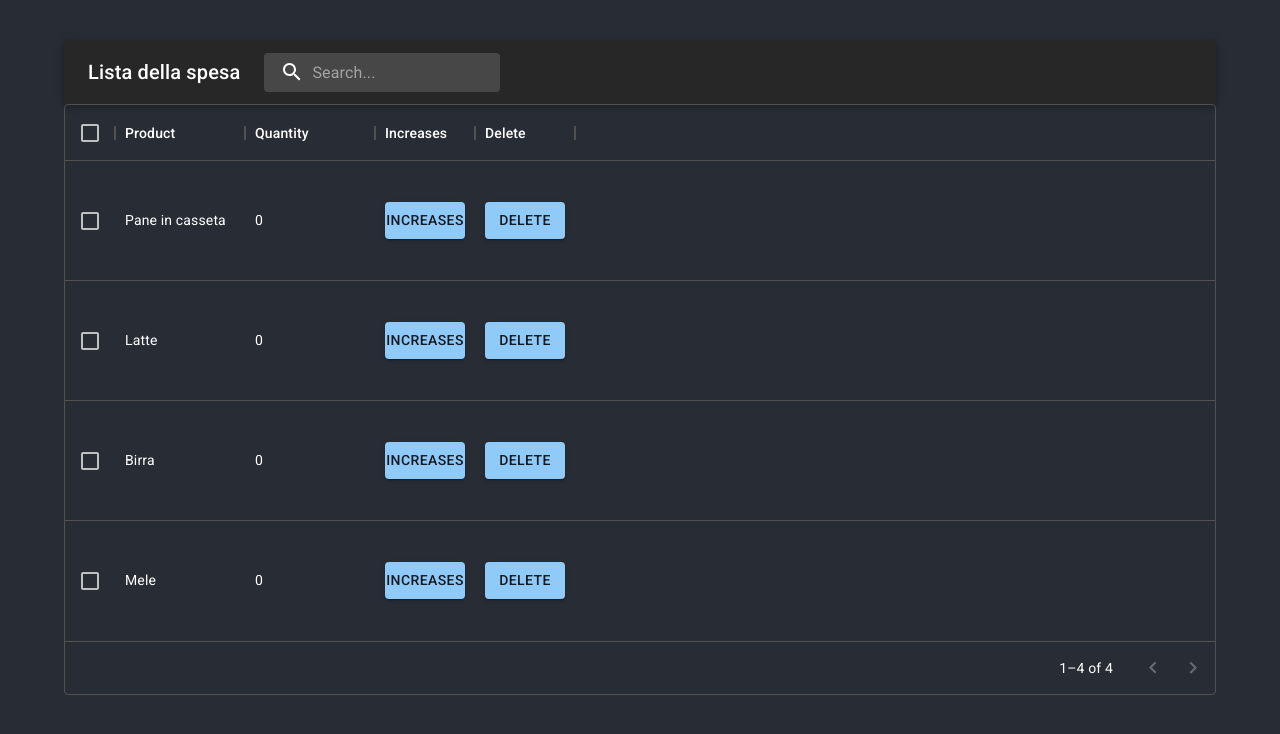
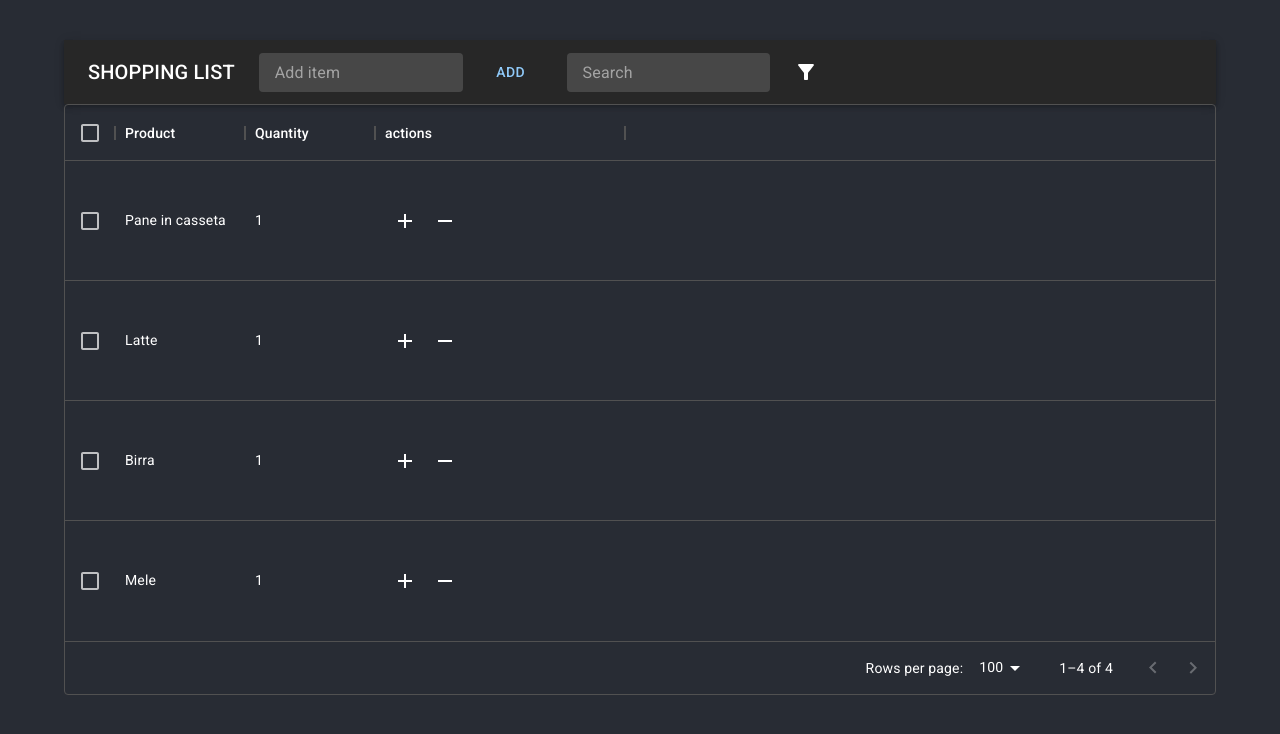
Before and after one commit to 0d1n92/react-shopping-list, a React (Create React App) app: page / in a window 1280 px wide. Shown: the top 734 px of the page. Built offline with nearby package versions, Linux system fonts and the light colour scheme.

Commit message:
add search filter

```diff
--- a/src/components/BoxToolbar.js
+++ b/src/components/BoxToolbar.js
@@ -1,12 +1,28 @@
-import React from "react";
+import { useContext, useState } from 'react';
 import Typography from '@mui/material/Typography';
-import ToolBarSearch from './ToolBarSearch';
+import ToolBarInput from './ToolBarInput';
+import ListContext from '../store/list-context';
+import FilterAltIcon from '@mui/icons-material/FilterAlt';
 
-import { AppBar,Toolbar } from '@mui/material';
+import { AppBar, Button, IconButton, Toolbar } from '@mui/material';
 
+const BoxToolbar = (props) => {
+  const [enteredItem, setEnteredItem]= useState('');
+  const listCtx = useContext(ListContext);
 
-const BoxToolbar = () => {
-  return (
+  const onChangeAddItem = (e) => {
+		e.preventDefault();
+		setEnteredItem(e.target.value);
+	};
+  const addItemHeadler =() => {
+      listCtx.addItem({
+				id: listCtx.items[listCtx.items.length -1].id ++,
+				name: enteredItem,
+				qty: 1,
+			});
+  }
+
+	return (
 		<AppBar position="static">
 			<Toolbar>
 				<Typography
@@ -15,12 +31,23 @@ const BoxToolbar = () => {
 					component="div"
 					sx={{ display: { xs: 'none', sm: 'block' } }}
 				>
-					Lista della spesa
+					SHOPPING LIST
 				</Typography>
-				<ToolBarSearch placeholder={'Search...'}></ToolBarSearch>
+				<ToolBarInput
+					onChange={onChangeAddItem}
+					placeholder={'Add item'}
+				></ToolBarInput>
+				<Button onClick={addItemHeadler}>Add</Button>
+				<ToolBarInput
+					onChange={props.onSearch}
+					placeholder={'Search'}
+				></ToolBarInput>
+				<IconButton title="filtra per completati" onClick={props.filterChecked}>
+					<FilterAltIcon />
+				</IconButton>
 			</Toolbar>
 		</AppBar>
 	);
-}
+};
 
 export default BoxToolbar;
--- a/src/components/ListsContainer.js
+++ b/src/components/ListsContainer.js
@@ -1,49 +1,91 @@
 
-import { Button, Grid} from '@mui/material';
-import { DataGrid } from '@mui/x-data-grid';
+import { Grid} from '@mui/material';
+import { DataGrid, } from '@mui/x-data-grid';
 import { Container } from "@mui/system";
-import { useContext } from 'react';
+import { Fragment, useContext, useState} from 'react';
 import ListContext from '../store/list-context';
 import BoxToolbar from "./BoxToolbar";
+import IconButton from '@mui/material/IconButton';
+import AddIcon from '@mui/icons-material/Add';
+import RemoveIcon from '@mui/icons-material/Remove';
 
 const ListContainer = () => {
   const listCtx = useContext(ListContext);
+  const [rowTable, setRowTable] = useState(listCtx.items);
+  const [filtred, setFiltered] = useState(false);
+  const handleRowSearch = (e) => {
+    if (e.target.value.length > 3) {
+      let finded= [];
+			rowTable.forEach((item) => {
+        if(item.name.toLowerCase().includes(e.target.value.toLowerCase())){
+            finded.push(item);
+        }
+			});
+      setRowTable(finded);
+    } else {
+      setRowTable(listCtx.items);
+    }
+	};
+  const handleFilter = (e)=> {
+      e.preventDefault();
+      if(!filtred){
+        setFiltered(true);
+        let finded = listCtx.items.filter((item) => {
+          return item.checked === true;
+        });
+        setRowTable(finded);
+      } else {
+        setFiltered(false);
+        setRowTable(listCtx.items);
+      }
+    }
+  const handleCellClick = (param, event) => {
+		event.stopPropagation();
+     listCtx.checkItem(param);
+	};
+
+
+ const handleRowEditCommit= (params,e) => {
+		listCtx.updateItem(params)
+  };
+
   const columns = [
 		{
 			field: 'name',
 			headerName: 'Product',
 			width: 130,
+			editable: true,
 		},
 		{ field: 'qty', headerName: 'Quantity', width: 130 },
 		{
-			field: 'Increases',
+			field: 'actions',
+      width: 250,
 			renderCell: (rowItem) => {
 				return (
-					<Button
-						variant="contained"
-						color="primary"
-						onClick={(e) => {
-							listCtx.addItem({ ...rowItem.row, qty: 1 });
-						}}
-					>
-						Increases
-					</Button>
-				);
-			},
-		},
-		{
-			field: 'Delete',
-			renderCell: (rowItem) => {
-				return (
-					<Button
-						variant="contained"
-						color="primary"
-						onClick={(event) => {
-							listCtx.removeItem(rowItem.row.id);
-						}}
-					>
-						Delete
-					</Button>
+					<Fragment>
+						<IconButton
+							onClick={(e) => {
+								listCtx.addItem({ ...rowItem.row, qty: 1 });
+                rowItem.row.qty += 1
+
+							}}
+							aria-label="delete"
+						>
+							<AddIcon />
+						</IconButton>
+
+						<IconButton
+							onClick={(event) => {
+								listCtx.removeItem(rowItem.row.id);
+                rowItem.row.qty -= 1;
+                if(rowItem.row.qty < 1 ){
+
+                }
+							}}
+						>
+							<RemoveIcon />
+						</IconButton>
+					</Fragment>
 				);
 			},
 		},
@@ -51,16 +93,16 @@ const ListContainer = () => {
   return (
 		<Container>
 			<Grid container justify="center">
-				<BoxToolbar />
+				<BoxToolbar filterChecked={handleFilter} onSearch={handleRowSearch} />
 				<DataGrid
+					disableSelectionOnClick={true}
 					autoHeight={true}
 					rowHeight={120}
-					rows={listCtx.items}
+					rows={rowTable}
 					columns={columns}
-					pageSize={5}
+					onCellEditCommit={handleRowEditCommit}
 					checkboxSelection
-					/* onCellClick={handleCellClick}
-					onRowClick={handleRowClick} */
+					onCellClick={handleCellClick}
 				/>
 			</Grid>
 		</Container>
--- a/src/components/ToolBarSearch.js
+++ b/src/components/ToolBarInput.js
@@ -1,25 +1,12 @@
-import React from "react";
-import SearchIcon from '@mui/icons-material/Search';
+
 import { styled, alpha } from '@mui/material/styles';
 import InputBase from '@mui/material/InputBase';
-
-
-const SearchIconWrapper = styled('div')(({ theme }) => ({
-	padding: theme.spacing(0, 2),
-	height: '100%',
-	position: 'absolute',
-	pointerEvents: 'none',
-	display: 'flex',
-	alignItems: 'center',
-	justifyContent: 'center',
-}));
 
 const StyledInputBase = styled(InputBase)(({ theme }) => ({
 	color: 'inherit',
 	'& .MuiInputBase-input': {
 		padding: theme.spacing(1, 1, 1, 0),
-		// vertical padding + font size from searchIcon
-		paddingLeft: `calc(1em + ${theme.spacing(4)})`,
+		paddingLeft: theme.spacing(2),
 		transition: theme.transitions.create('width'),
 		width: '100%',
 		[theme.breakpoints.up('md')]: {
@@ -44,13 +31,13 @@ const Search = styled('div')(({ theme }) => ({
 	},
 }));
 
-const ToolBarSearch = (props) => {
+
+const ToolBarInput = (props) => {
+
 	return (
 		<Search>
-			<SearchIconWrapper>
-				<SearchIcon />
-			</SearchIconWrapper>
 			<StyledInputBase
+				onChange={props.onChange}
 				placeholder={props.placeholder}
 				inputProps={{ 'aria-label': 'search' }}
 			/>
@@ -58,4 +45,4 @@ const ToolBarSearch = (props) => {
 	);
 };
 
-export default ToolBarSearch;
+export default ToolBarInput;
--- a/src/data/Products.js
+++ b/src/data/Products.js
@@ -2,22 +2,26 @@ const PRODUCTS = [
 	{
 		id: 1,
 		name: 'Pane in casseta',
-		qty: 0,
+		qty: 1,
+		checked: false,
 	},
 	{
 		id: 2,
 		name: 'Latte',
-		qty: 0,
+		qty: 1,
+		checked: false,
 	},
 	{
 		id: 3,
 		name: 'Birra',
-		qty: 0,
+		qty: 1,
+		checked: false,
 	},
 	{
 		id: 4,
 		name: 'Mele',
-		qty: 0,
+		qty: 1,
+		checked: false,
 	},
 ];
 
--- a/src/store/ListProvider.js
+++ b/src/store/ListProvider.js
@@ -1,3 +1,4 @@
+import { PanoramaRounded } from '@mui/icons-material';
 import { useReducer } from 'react';
 import PRODUCTS from '../data/Products';
 
@@ -9,19 +10,33 @@ const defaultListState = {
 const listReducer = (state, action) => {
   // eslint-disable-next-line default-case
   switch (action.type) {
-    case 'ADD':
-      return addToList(state,action);
-    case 'REMOVE':
-      return removeToList(state,action)
-    default:
-    return defaultListState;
+		case 'ADD':
+			return addToList(state, action);
+		case 'REMOVE':
+			return removeToList(state, action);
+		case 'UPDATE':
+			return updateItem(state, action);
+		case 'CHECK':
+			return checkedToList(state, action);
+		default:
+			return defaultListState;
+	}
+}
 
-  }
+const updateItem = (state, action) => {
+  const existingListItemIndex = state.items.findIndex(
+    (item)=> item.id === action.item.id
+  )
+  let updatedItems = [...state.items];
+  updatedItems[existingListItemIndex].name = action.item.value;
+  return {
+		items: updatedItems,
+	};
 }
 
 const addToList = (state, action) => {
    const existingListItemIndex = state.items.findIndex(
-			(item) => item.id === action.item.id
+			(item) => item.name.toLowerCase() === action.item.name.toLowerCase()
 		);
 		const existingListItem = state.items[existingListItemIndex];
 		let updatedItems = {};
@@ -59,6 +74,19 @@ const removeToList =  (state, action) => {
     };
 }
 
+const checkedToList = (state, action) => {
+   const existingListItemIndex = state.items.findIndex(
+			(item) => item.id === action.item.row.id
+		);
+    let updatedItems = [...state.items];
+    updatedItems[existingListItemIndex].checked = !action.item.value;
+    console.log(updatedItems);
+		 return {
+      items: updatedItems,
+    };
+}
+
+
 const ListProvider = (props) => {
 	const [listState, dispatchListAction] = useReducer(
 		listReducer,
@@ -66,9 +94,16 @@ const ListProvider = (props) => {
 	);
 
 	const addItemToListHandler = (item) => {
-    console.log(item);
 		dispatchListAction({ type: 'ADD', item: item });
 	};
+
+  const updateItemtHandler = (item) => {
+    dispatchListAction({ type: 'UPDATE', item: item });
+  };
+
+  const checkItemHandler= (item)=> {
+    	dispatchListAction({ type: 'CHECK', item: item });
+  }
 
 	const removeItemFromListHandler = (id) => {
 		dispatchListAction({ type: 'REMOVE', id: id });
@@ -78,6 +113,8 @@ const ListProvider = (props) => {
 		items: listState.items,
 		addItem: addItemToListHandler,
 		removeItem: removeItemFromListHandler,
+		updateItem: updateItemtHandler,
+		checkItem: checkItemHandler,
 	};
 
 	return (
--- a/src/store/list-context.js
+++ b/src/store/list-context.js
@@ -5,6 +5,8 @@ const ListContext = React.createContext({
 	items: PRODUCTS,
 	addItem: (item) => {},
 	removeItem: (id) => {},
+	updateItem: (item) => {},
+	checkItem: (item) => {},
 });
 
 export default ListContext;
```
